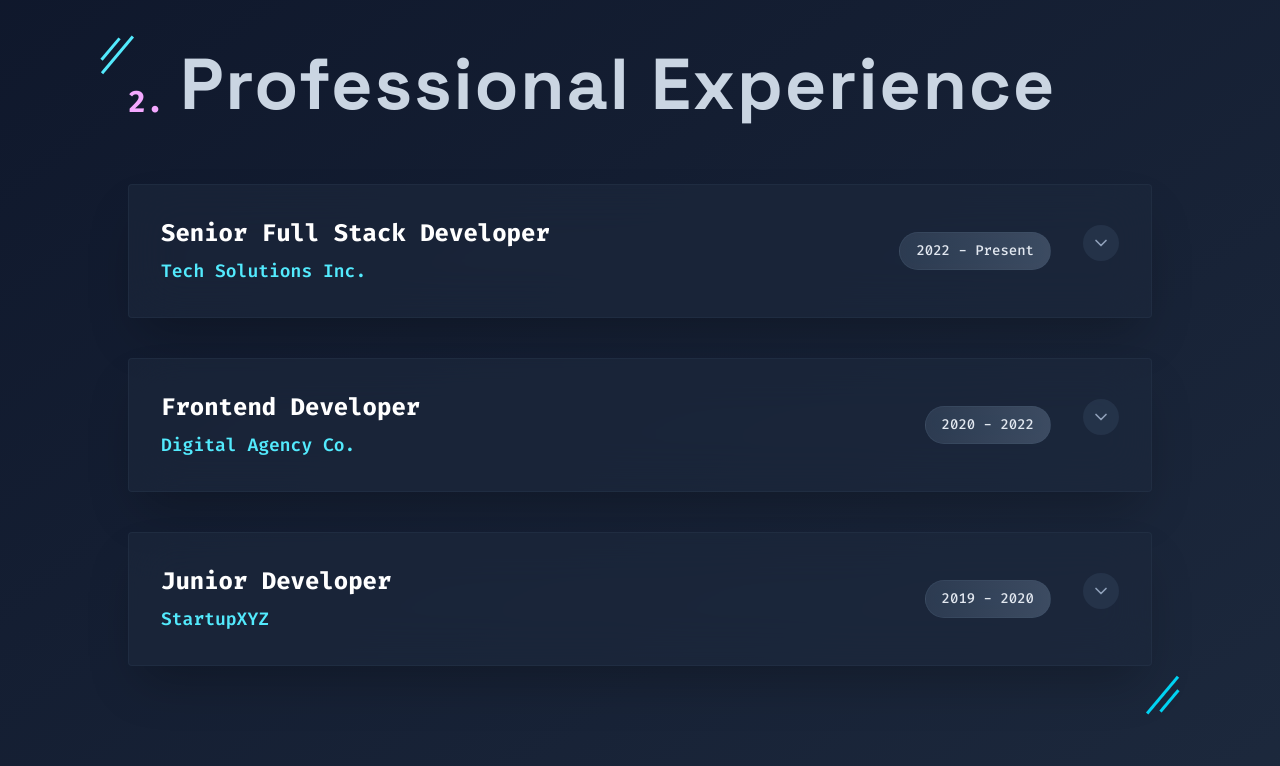
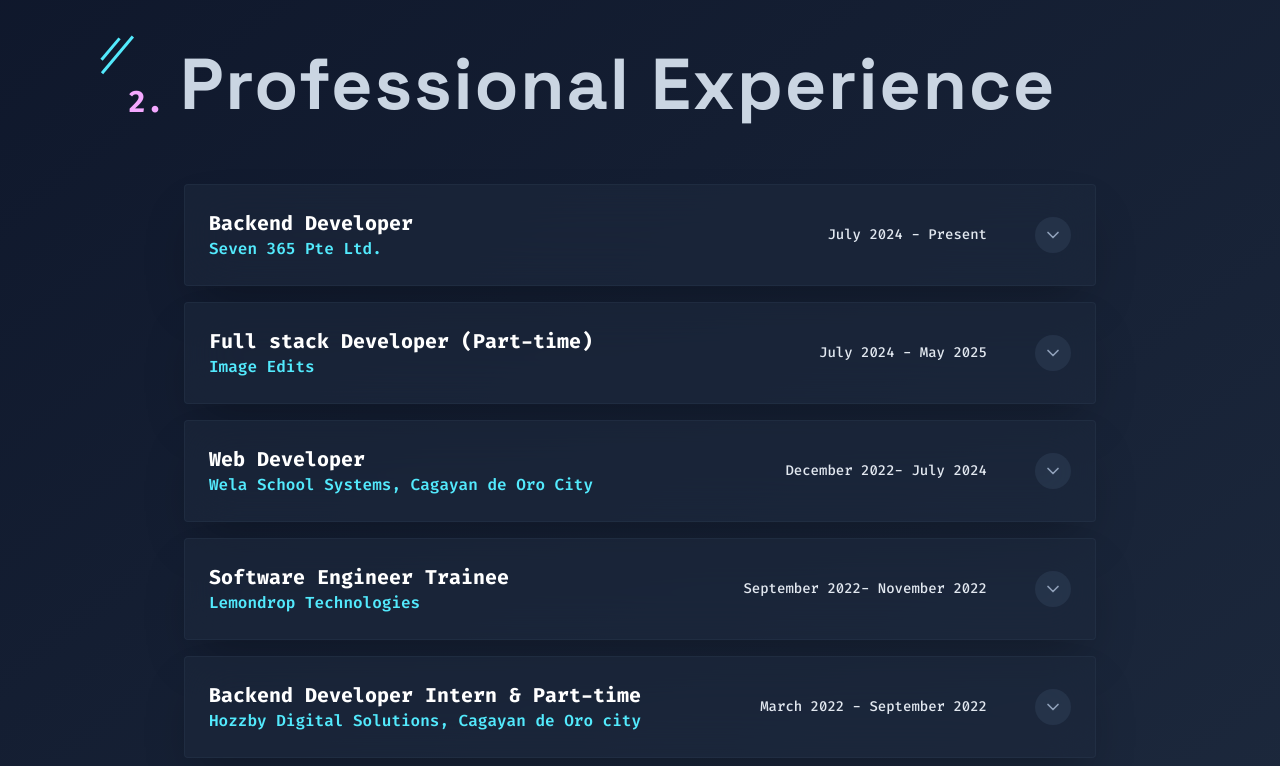
Before and after one commit to COROTANjayson/portfolio-v1, a React (Vite) app: page / in a window 1280 px wide. Shown: the part 2000-2766 px from the top of the page. Built offline with nearby package versions, Linux system fonts and the light colour scheme.

Commit message:
fix: experience page

```diff
--- a/src/components/Experience.tsx
+++ b/src/components/Experience.tsx
@@ -5,9 +5,6 @@ import { ChevronDown } from "lucide-react";
 import { SectionHeader } from "./general/headers";
 import { Section } from "./general/section";
 import { cn } from "../utils/utils";
-
-// Mock component so you can see the structure
-
 const Experience = () => {
   const [openIndex, setOpenIndex] = useState(null);
   const ref = React.useRef(null);
@@ -15,57 +12,75 @@ const Experience = () => {
 
   const experiences = [
     {
-      title: "Senior Full Stack Developer",
-      company: "Tech Solutions Inc.",
-      period: "2022 - Present",
-      logo: "https://images.unsplash.com/photo-1611224923853-80b023f02d71?w=100&h=100&fit=crop&crop=center", // Modern tech company logo
+      title: "Backend Developer",
+      company: "Seven 365 Pte Ltd.",
+      period: "July 2024 - Present",
       description:
-        "Led development of scalable web applications using React, Node.js, and cloud technologies. Mentored junior developers and improved team productivity by 40%. Architected microservices infrastructure and implemented CI/CD pipelines that reduced deployment time by 60%.",
+        "Refactored and optimized the backend using Express.js, TypeScript, and MongoDB with Redis caching to enhance performance and maintainability. Developed new APIs and modules for a Restaurant POS Mobile App, collaborating with the frontend team and leading key backend improvements..",
       techStack: [
-        "React",
         "Node.js",
+        "Express.js",
         "TypeScript",
-        "AWS",
-        "Docker",
-        "PostgreSQL",
+        "Express",
+        "Typescipt",
+        "MongoDB",
         "Redis",
-        "GraphQL",
       ],
     },
     {
-      title: "Frontend Developer",
-      company: "Digital Agency Co.",
-      period: "2020 - 2022",
-      logo: "https://images.unsplash.com/photo-1560472354-b33ff0c44a43?w=100&h=100&fit=crop&crop=center", // Creative agency logo
+      title: "Full stack Developer (Part-time)",
+      company: "Image Edits",
+      period: "July 2024 - May 2025",
       description:
-        "Built responsive websites and web applications for clients across various industries. Specialized in React, TypeScript, and modern CSS frameworks. Delivered 25+ client projects on time and under budget, maintaining a 98% client satisfaction rate.",
+        "Designed and implemented scalable Node.js microservices using tRPC and PostgreSQL (Prisma) in a Monorepo setup, reducing API latency. Enhanced dashboard UX with Next.js, Tailwind, and Shadcn, improving user engagement, and boosted SEO for Image Edit and VirtualLens through optimized rendering and metadata.",
       techStack: [
         "React",
-        "TypeScript",
-        "Tailwind CSS",
         "Next.js",
-        "Figma",
-        "SCSS",
-        "JavaScript",
+        "Shadcn, Tailwind CSS",
+        "tRPC",
+        "PostgreSQL(Prisma)",
+        "Express.js",
+        "Node.js",
+        "Monorepo",
       ],
     },
     {
-      title: "Junior Developer",
-      company: "StartupXYZ",
-      period: "2019 - 2020",
-      logo: "https://images.unsplash.com/photo-1559136555-9303baea8ebd?w=100&h=100&fit=crop&crop=center", // Startup logo
+      title: "Web Developer",
+      company: "Wela School Systems, Cagayan de Oro City",
+      period: "December 2022- July 2024",
       description:
-        "Contributed to product development using JavaScript, HTML, and CSS. Collaborated with designers to implement pixel-perfect user interfaces. Participated in agile development processes and code reviews, gaining foundational experience in software development best practices.",
+        "Built and maintained full-stack systems to meet client and management requirements. Integrated APIs like Google Classroom, Asana, and NeoLMS to extend functionality and automate workflows. Developed the Pulong task tracking system and a custom Asana reporting tool, enhancing project visibility and team productivity.",
       techStack: [
-        "JavaScript",
-        "HTML5",
-        "CSS3",
-        "jQuery",
-        "Bootstrap",
-        "Git",
-        "PHP",
+        "Sveltekit",
+        "React.js",
+        "Express",
+        "GraphQL",
+        "MySQL",
+        "Python",
+        "Typescript",
         "MySQL",
       ],
+    },
+    {
+      title: "Software Engineer Trainee",
+      company: "Lemondrop Technologies",
+      period: "September 2022- November 2022",
+      description:
+        "Trained in JavaScript, TypeScript, and React (Next.js) to build interactive web apps with Material UI. Learned Node.js and AWS DynamoDB integration for dynamic RESTful APIs, and delivered functional prototypes showcasing full-stack development proficiency.",
+      techStack: [
+        "React (Next.js)",
+        "Material UI",
+        "AWS DynamoDB",
+        "Typescript",
+      ],
+    },
+    {
+      title: "Backend Developer Intern & Part-time",
+      company: "Hozzby Digital Solutions, Cagayan de Oro city",
+      period: "March 2022 - September 2022",
+      description:
+        "Supported backend development with Go, GraphQL, and MongoDB by fixing API issues and optimizing server performance. Collaborated with frontend developers to enhance API functionality and gained hands-on experience in scalable backend design within an agile environment.",
+      techStack: ["Go", "MongoDB", "GraphQL", "Node.js"],
     },
   ];
 
@@ -112,8 +127,12 @@ const Experience = () => {
         animate={isInView ? "visible" : "hidden"}
         variants={containerVariants}
       >
-        <SectionHeader title="Professional Experience" number={2} className=" text-4xl" />
-        <motion.div className="space-y-6" variants={containerVariants}>
+        <SectionHeader
+          title="Professional Experience"
+          number={2}
+          className=" text-4xl"
+        />
+        <motion.div className="px-14 "  variants={containerVariants}>
           {experiences.map((exp, index) => (
             <motion.div
               key={index}
@@ -134,23 +153,22 @@ const Experience = () => {
                 <div className="relative bg-slate-800/60 backdrop-blur-xl rounded border border-slate-700/30 overflow-hidden shadow-2xl  transition-all duration-300">
                   <motion.button
                     onClick={() => toggleAccordion(index)}
-                    className="w-full text-left p-8 rounded"
-                    whileHover={{ scale: 1.005 }}
-                    whileTap={{ scale: 0.998 }}
+                    className="w-full text-left p-6 rounded"
+
                   >
                     <div className="flex items-start justify-between gap-8">
                       <div className="flex-1 space-y-4">
                         <div className="flex flex-col lg:flex-row lg:items-center lg:justify-between gap-4">
-                          <div className="space-y-2">
-                            <h3 className="text-xl md:text-2xl font-bold text-white transition-colors duration-300">
+                          <div>
+                            <h3 className="text-lg md:text-xl font-bold text-white transition-colors duration-300">
                               {exp.title}
                             </h3>
-                            <p className="text-cyan-300 font-semibold text-lg">
+                            <p className="text-cyan-300 font-semibold text-sm lg:text-base">
                               {exp.company}
                             </p>
                           </div>
                           <div className="lg:text-right">
-                            <span className="inline-flex items-center px-4 py-2 rounded-full text-sm font-medium bg-gradient-to-r from-slate-700/80 to-slate-600/80 text-slate-200 border border-slate-600/40 backdrop-blur-sm">
+                            <span className="inline-flex items-center px-4 py-2  text-sm font-medium  text-slate-200  ">
                               {exp.period}
                             </span>
                           </div>
@@ -184,27 +202,13 @@ const Experience = () => {
                 }}
                 className="overflow-hidden"
               >
-                <div className="relative bg-gradient-to-r from-blue-600/10 to-purple-600/10 opacity-100 rounded overflow-hidden">
+                <div className="mb-3 relative bg-gradient-to-r from-blue-600/10 to-purple-600/10 opacity-100 rounded overflow-hidden">
                   <div className="p-6 space-y-6">
-                    {/* Logo beside Description and Tech Stack */}
                     <div className="flex flex-col md:flex-row gap-6 items-start justify-center">
-                      {/* <div className=" flex items-center justify-center ">
-                        <div className="w-16 h-16 md:w-20 md:h-20 rounded-xl overflow-hidden bg-white/10 backdrop-blur-sm border ">
-                          <img
-                            src={exp.logo}
-                            alt={`${exp.company} logo`}
-                            className="w-full h-full object-cover rounded"
-                          />
-                        </div>
-                      </div> */}
-
-                      {/* Content (Description + Tech Stack) */}
                       <div className="flex-1 space-y-6">
-                        <p className="text-slate-300 leading-relaxed text-base md:text-lg">
+                        <p className="text-slate-300 leading-relaxed text-sm lg:text-base ">
                           {exp.description}
                         </p>
-
-                        {/* Tech Stack Section */}
                         <div className="space-y-3">
                           <div className="flex flex-wrap gap-2">
                             {exp.techStack.map((tech, techIndex) => (
--- a/src/components/TypeCodeSnippet.tsx
+++ b/src/components/TypeCodeSnippet.tsx
@@ -1,10 +1,12 @@
-import { useState, useEffect } from "react";
+import { useState, useEffect, useRef } from "react";
 
 const TypingCodeSnippet = () => {
   const [displayedLines, setDisplayedLines] = useState([] as any);
   const [currentLineIndex, setCurrentLineIndex] = useState(0);
   const [currentChar, setCurrentChar] = useState(0);
   const [isComplete, setIsComplete] = useState(false);
+  const [isVisible, setIsVisible] = useState(false); // 👈 detect visibility
+  const ref = useRef<HTMLDivElement>(null); // 👈 reference container
 
   const codeLines = [
     {
@@ -115,7 +117,27 @@ const TypingCodeSnippet = () => {
     },
   ];
 
+  // 👇 Detect when component is visible in viewport
   useEffect(() => {
+    const observer = new IntersectionObserver(
+      (entries) => {
+        const [entry] = entries;
+        if (entry.isIntersecting) {
+          setIsVisible(true);
+          observer.disconnect(); // only trigger once
+        }
+      },
+      { threshold: 0.3 } // 30% of component visible triggers animation
+    );
+
+    if (ref.current) observer.observe(ref.current);
+    return () => observer.disconnect();
+  }, []);
+
+  // 👇 Typing animation only starts when visible
+  useEffect(() => {
+    if (!isVisible) return; // don’t run until in view
+
     if (currentLineIndex >= codeLines.length) {
       setIsComplete(true);
       return;
@@ -136,18 +158,15 @@ const TypingCodeSnippet = () => {
       }, 100);
       return () => clearTimeout(timer);
     }
-  }, [currentChar, currentLineIndex]);
+  }, [isVisible, currentChar, currentLineIndex]);
 
   const renderColoredLine = (lineText: string | any[], segments: any[]) => {
     let charCount = 0;
-
     return segments.map((segment, i) => {
       const segmentStart = charCount;
       const segmentEnd = charCount + segment.text.length;
       charCount = segmentEnd;
-
       const visiblePart = lineText.slice(segmentStart, segmentEnd);
-
       return (
         <span key={i} className={segment.color}>
           {visiblePart}
@@ -157,7 +176,7 @@ const TypingCodeSnippet = () => {
   };
 
   return (
-    <div className="flex-1 w-full lg:w-1/2">
+    <div ref={ref} className="flex-1 w-full lg:w-1/2">
       {/* Terminal Header */}
       <div className="bg-slate-800 rounded-t-xl border-b border-slate-700 px-4 py-3 flex items-center gap-2">
         <div className="flex gap-2">
@@ -173,7 +192,6 @@ const TypingCodeSnippet = () => {
       {/* Code Editor */}
       <div className="bg-slate-900/90 backdrop-blur-sm rounded-b-xl shadow-2xl border border-slate-700 border-t-0 p-6 font-mono text-sm leading-relaxed">
         <div className="space-y-1">
-          {/* Completed lines */}
           {displayedLines.map((line: string | any[], i: number) => (
             <div key={i} className="flex">
               <span className="text-slate-600 select-none mr-4 text-right w-6">
@@ -185,8 +203,7 @@ const TypingCodeSnippet = () => {
             </div>
           ))}
 
-          {/* Current typing line */}
-          {!isComplete && currentLineIndex < codeLines.length && (
+          {!isComplete && isVisible && currentLineIndex < codeLines.length && (
             <div className="flex">
               <span className="text-slate-600 select-none mr-4 text-right w-6">
                 {displayedLines.length + 1}
@@ -206,7 +223,6 @@ const TypingCodeSnippet = () => {
           )}
         </div>
 
-        {/* Status Indicator */}
         {isComplete && (
           <div className="mt-6 pt-4 border-t border-slate-700 flex items-center gap-3 text-slate-400 text-xs">
             <div className="flex items-center gap-2">
```
